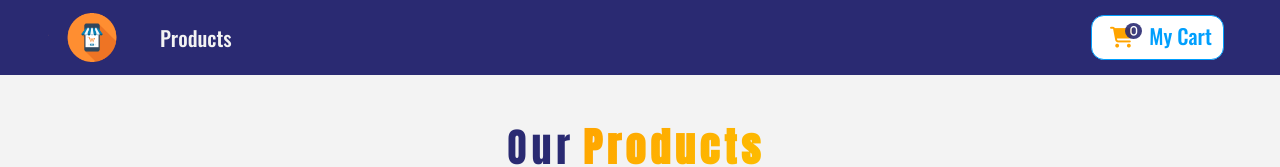
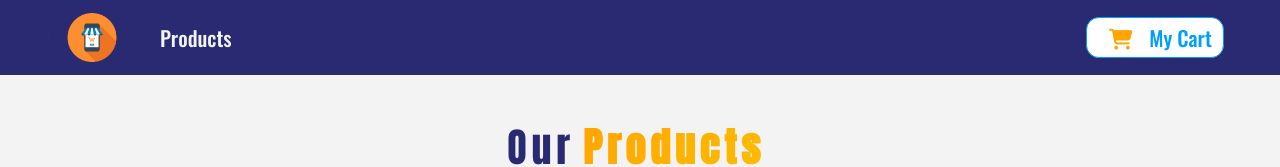
Before and after one commit to ahmedzaki98/react-phone-e-commerce-app, a React (Create React App) app: page / in a window 1280 px wide. Shown: the top 167 px of the page. Built offline with nearby package versions, Linux system fonts and the light colour scheme.

Commit message:
Changed icon style

```diff
--- a/src/components/layout/Navbar.js
+++ b/src/components/layout/Navbar.js
@@ -19,7 +19,7 @@ const NavWrapper = styled.nav`
 `;
 const SpanWrapper = styled.span`
   i {
-    max-width:0.9rem;
+    max-width: 0.9rem;
     margin-left: -1rem;
     margin-right: 1rem;
     color: var(--mainYellow);
@@ -40,6 +40,17 @@ const SpanWrapper = styled.span`
 `;
 
 const Navbar = () => {
+  const counterCheck = (value) => {
+    if (value === 0) {
+      return <i className="fa-solid fa-cart-shopping" style={{marginLeft: '1px'}}></i>;
+    } else {
+      return (
+        <i className="fa badge fa-lg" value={value}>
+          &#xf07a;
+        </i>
+      );
+    }
+  };
   return (
     <ProductConsumer>
       {(value) => {
@@ -59,9 +70,7 @@ const Navbar = () => {
             <Link to="/cart" style={{ marginLeft: "auto" }}>
               <ButtonContainer>
                 <SpanWrapper>
-                  <span><i className="fa badge fa-lg" value={counter}>
-                    &#xf07a;
-                  </i></span>
+                  <span>{counterCheck(counter)}</span>
                 </SpanWrapper>
                 <span> My cart</span>
               </ButtonContainer>
```
